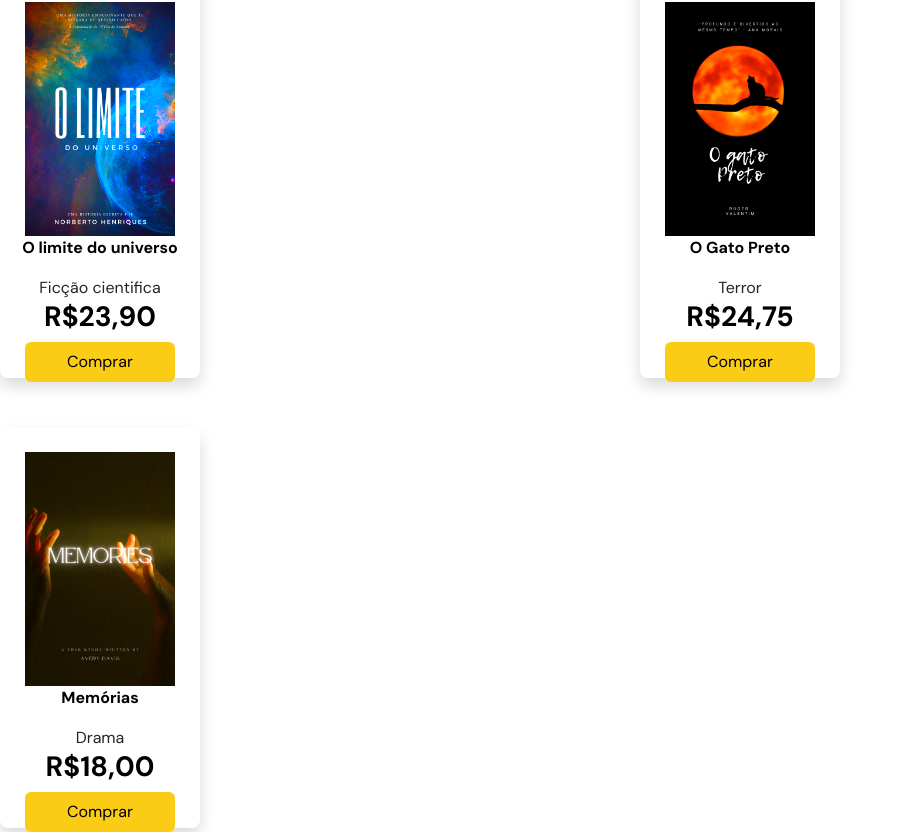
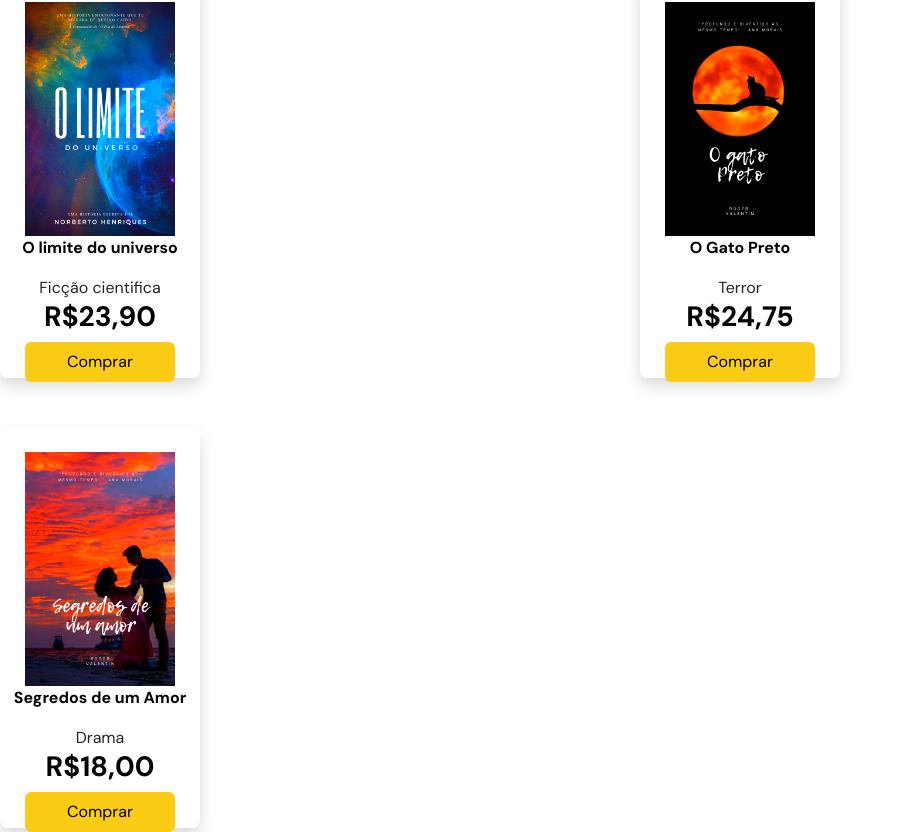
Before and after one commit to rogervalentim/study-mysql, a React (Vite) app in the folder web/: page / in a window 1280 px wide. Shown: the part 1208-2040 px from the top of the page, without its empty margins (0-906 px from the left). Built offline with nearby package versions, Linux system fonts and the light colour scheme.

Commit message:
add new book

```diff
--- a/web/src/components/CarouselSection.jsx
+++ b/web/src/components/CarouselSection.jsx
@@ -8,21 +8,21 @@ const CarouselSection = () => {
         <Carousel slide={false}>
           <Carousel.Item>
             <img
-              className="d-block w-100 mt-3 saturate-200"
+              className="d-block w-100 mt-3"
               src={Banner}
               alt="First slide"
             />
           </Carousel.Item>
           <Carousel.Item>
             <img
-              className="d-block w-100 mt-3 saturate-200"
+              className="d-block w-100 mt-3"
               src={Banner2}
               alt="Second slide"
             />
           </Carousel.Item>
           <Carousel.Item>
             <img
-              className="d-block w-100 mt-3 saturate-200"
+              className="d-block w-100 mt-3"
               src={Banner}
               alt="Third slide"
             />
--- a/web/src/constants/data.js
+++ b/web/src/constants/data.js
@@ -14,7 +14,7 @@ const booksBestSelling = [
         price: "24,75"
     },
     {
-        title: "Memórias",
+        title: "Segredos de um Amor",
         imgUrl: images.Book3,
         genre: "Drama",
         price: "18,00"
```
Also changed, not shown: web/src/assets/book-3.png, 1 other file (tests, documents, lock files or other folders).
